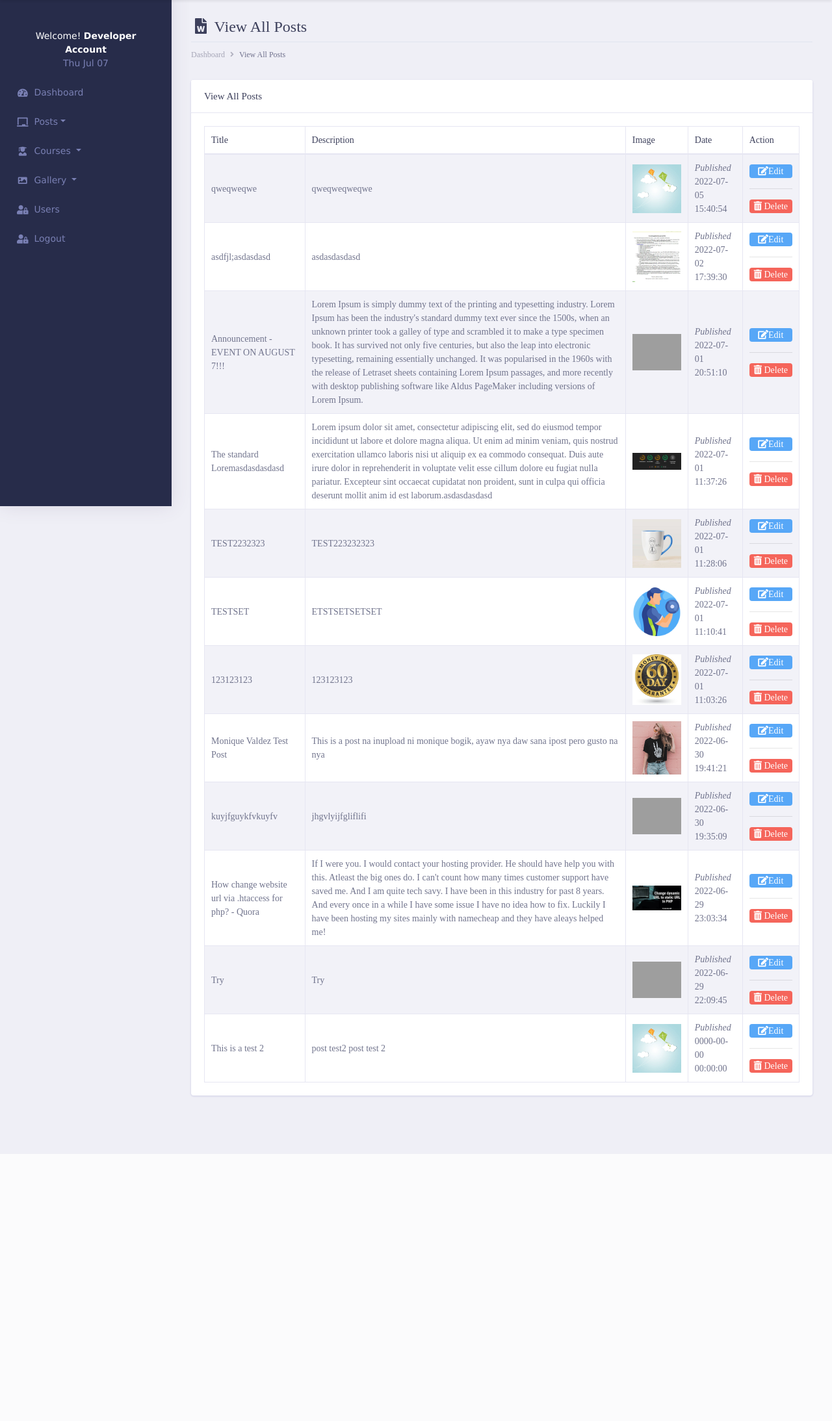
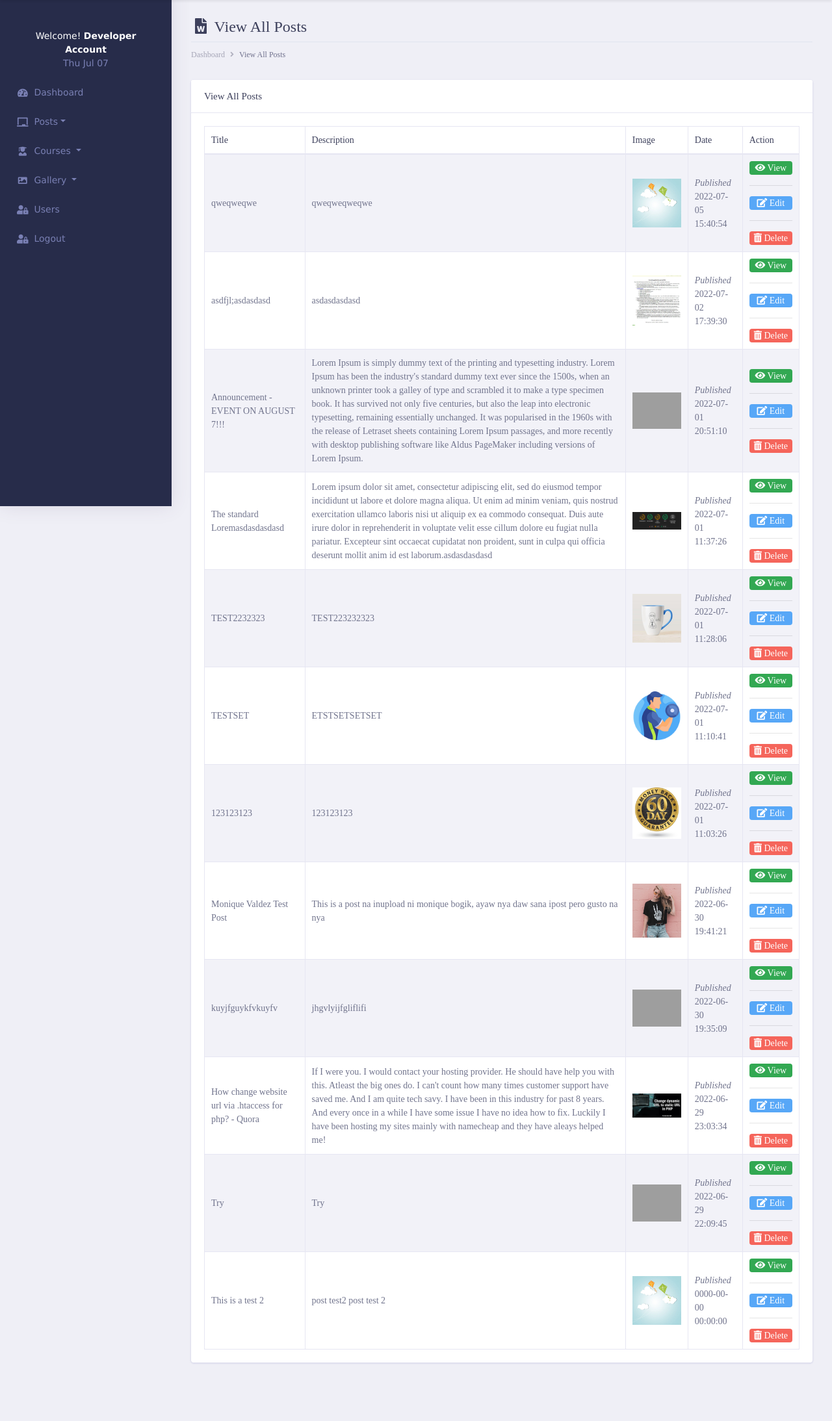
Before and after one commit to christianjayfababier/Online-School-Announcements-Courses-and-Gallery-with-AdminPanel-PHP, a PHP site: page /admin/routes/post.view.php in a window 1280 px wide. Shown: the part 81-2268 px from the top of the page at 65% size. Before the commit the page ends 1771 px from the top, so only its background shows below. Run offline with PHP 8.4, Linux system fonts and the light colour scheme; the visitor is signed in with stand-in values (Sample User, id 1); data comes from the database, SQL or seed files in the repository; some libraries are stand-ins or nearby versions; grey boxes are pictures that could not be loaded.

Commit message:
Update post.view.php

```diff
--- a/admin/routes/post.view.php
+++ b/admin/routes/post.view.php
@@ -70,8 +70,13 @@
                                                     <td><img src="../<?= $row['post_image']; ?>" style="width:75px"></td>
                                                     <td><em>Published</em><br> <?= $row['post_date']; ?></td>
                                                     <td class="align-right">
+
+                                                        <a href="../<?php echo $row['post_image']?>" target="_blank" class="text-secondary font-weight-bold text-xs" onlclick="show">
+                                                        <span class="badge badge-secondary" style="background-color:#32a852;width:100%" ><i class="fa fa-eye"></i> View</span>
+                                                        </a>
+                                                        <hr>
                                                         <a href="edit.post.php?post=<?= $row['post_id']; ?>&post-title=<?php echo $row['post_title']; ?>" class="text-secondary font-weight-bold text-xs" data-toggle="tooltip" data-original-title="Edit post">
-                                                        <span class="badge badge-secondary" style="background-color:#57a7f7;width:100%" ><i class="fa fa-edit"></i>Edit</span>
+                                                        <span class="badge badge-secondary" style="background-color:#57a7f7;width:100%" ><i class="fa fa-edit"></i> Edit</span>
                                                         </a> <hr>
                                                         <a href="javascript:;" data-id="<?= $row['post_id']; ?>" class="text-secondary font-weight-bold text-xs delete" data-toggle="tooltip" data-original-title="Delete post">
                                                         <span class="badge badge-secondary" style="background-color:#f5655b;width:100%"><i class="fa fa-trash-alt"></i> Delete </span>
```
